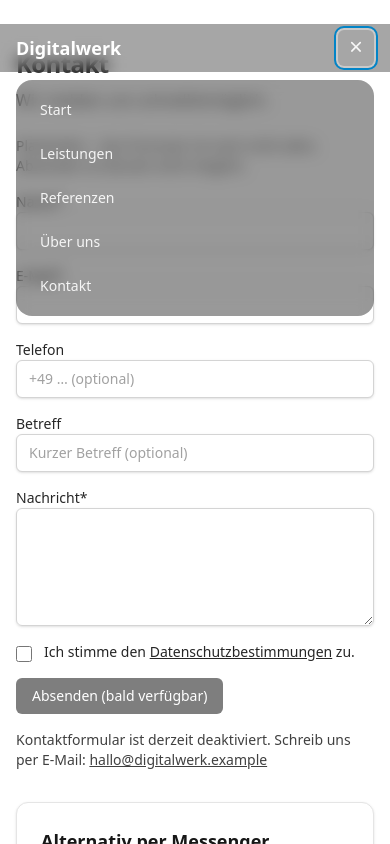
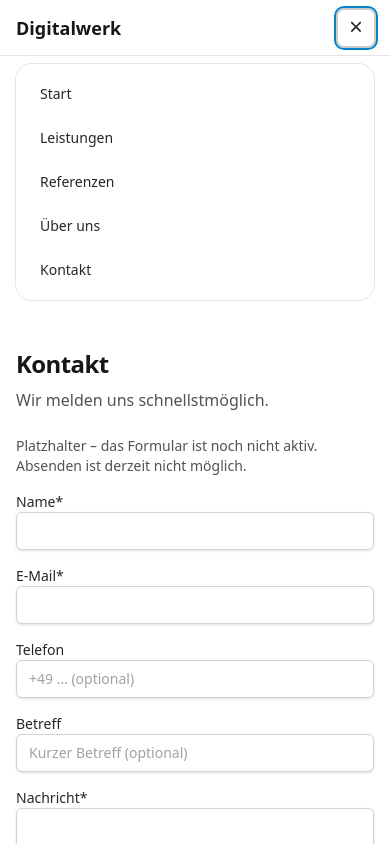
Before and after one commit to Remodops/digitalwerk, a Next.js app: page /kontakt in a window 390 px wide. Both pictures are taken after a click on the button "Menü öffnen". Shown: the top 844 px of the page. Built offline with nearby package versions, Linux system fonts and the light colour scheme; no server answers.

Commit message:
fix(header): route-spezifischer Header (Hero-Overlay nur auf Home), verhindert Überschriften-Überdeckung auf Unterseiten

```diff
--- a/src/components/shared/Header.tsx
+++ b/src/components/shared/Header.tsx
@@ -3,17 +3,60 @@
 import Link from "next/link";
 import { Nav } from "./Nav";
 import { useEffect, useState } from "react";
+import { usePathname } from "next/navigation";
 
 export function Header() {
   const [open, setOpen] = useState(false);
   const [isScrolled, setIsScrolled] = useState(false);
+  const pathname = usePathname();
+  const isHome = pathname === "/";
 
   useEffect(() => {
+    if (!isHome) return;
     const onScroll = () => setIsScrolled(window.scrollY > 16);
     onScroll();
     window.addEventListener("scroll", onScroll, { passive: true });
     return () => window.removeEventListener("scroll", onScroll);
-  }, []);
+  }, [isHome]);
+
+  if (!isHome) {
+    return (
+      <header role="banner" className="sticky top-0 inset-x-0 z-50">
+        <div className="flex h-14 items-center justify-between px-4 sm:px-6 lg:px-8 bg-white/80 backdrop-blur border-b border-neutral-200">
+          <Link href="/" className="font-semibold text-neutral-900 text-lg sm:text-xl">Digitalwerk</Link>
+          <div className="hidden md:block">
+            <Nav variant="light" />
+          </div>
+          <button
+            type="button"
+            aria-label="Menü öffnen"
+            aria-expanded={open}
+            onClick={() => setOpen((v) => !v)}
+            className="md:hidden inline-flex items-center justify-center rounded-md p-2 text-neutral-800 hover:text-black hover:bg-black/5 focus:outline-none focus:ring-2 focus:ring-black/20 transition"
+          >
+            {open ? (
+              <svg xmlns="http://www.w3.org/2000/svg" viewBox="0 0 24 24" fill="currentColor" className="h-5 w-5"><path fillRule="evenodd" d="M6.225 4.811a1 1 0 011.414 0L12 9.172l4.361-4.361a1 1 0 111.414 1.414L13.414 10.586l4.361 4.361a1 1 0 01-1.414 1.414L12 12l-4.361 4.361a1 1 0 01-1.414-1.414l4.361-4.361-4.361-4.361a1 1 0 010-1.414z" clipRule="evenodd" /></svg>
+            ) : (
+              <svg xmlns="http://www.w3.org/2000/svg" viewBox="0 0 24 24" fill="none" stroke="currentColor" strokeWidth="2" className="h-5 w-5"><path strokeLinecap="round" d="M3 6h18M3 12h18M3 18h18" /></svg>
+            )}
+          </button>
+        </div>
+        {open && (
+          <div className="px-4 sm:px-6 lg:px-8">
+            <nav className="mt-2 rounded-2xl bg-white/90 backdrop-blur ring-1 ring-black/10 p-3 text-sm text-neutral-800 md:hidden">
+              <ul className="flex flex-col gap-2">
+                <li><Link onClick={() => setOpen(false)} className="block rounded px-3 py-2 hover:bg-black/5" href="/">Start</Link></li>
+                <li><Link onClick={() => setOpen(false)} className="block rounded px-3 py-2 hover:bg-black/5" href="/leistungen">Leistungen</Link></li>
+                <li><Link onClick={() => setOpen(false)} className="block rounded px-3 py-2 hover:bg-black/5" href="/referenzen">Referenzen</Link></li>
+                <li><Link onClick={() => setOpen(false)} className="block rounded px-3 py-2 hover:bg-black/5" href="/ueber-uns">Über uns</Link></li>
+                <li><Link onClick={() => setOpen(false)} className="block rounded px-3 py-2 hover:bg-black/5" href="/kontakt">Kontakt</Link></li>
+              </ul>
+            </nav>
+          </div>
+        )}
+      </header>
+    );
+  }
 
   return (
     <header
```
